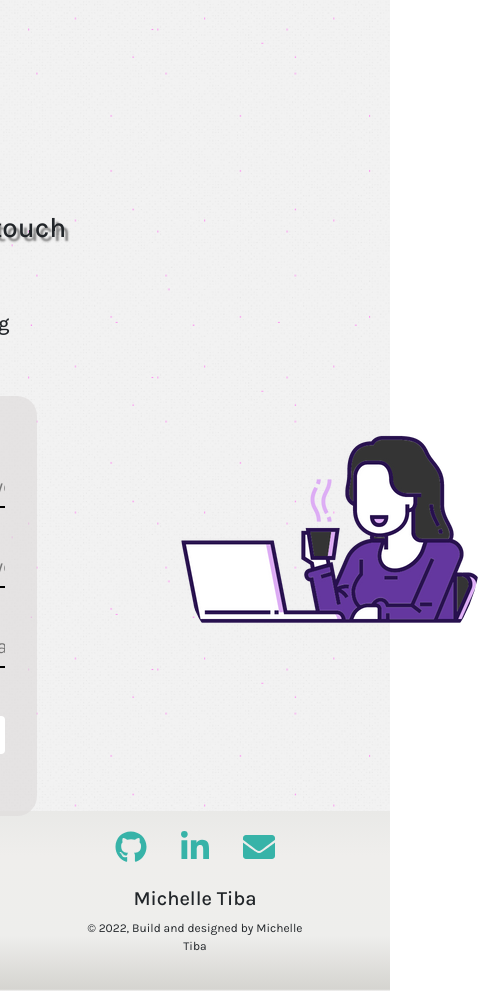
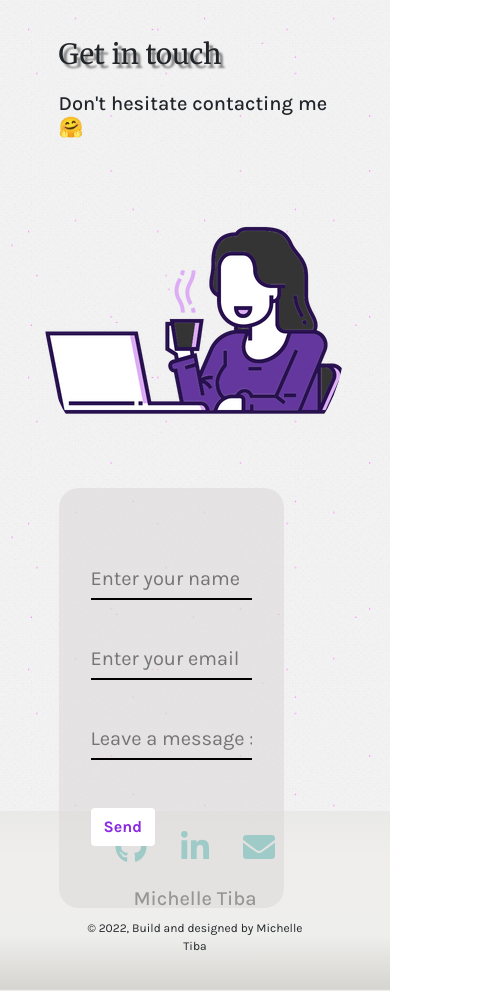
Before and after one commit to midoritiba/portfolio, a React (Create React App) app in the folder client/: page / in a window 390 px wide. Shown: the part 7200-8191 px from the top of the page, 481 px wide, since content can reach past the window. Built offline with nearby package versions, Linux system fonts and the light colour scheme.

Commit message:
contact responsive

```diff
--- a/client/src/components/ContactForm.js
+++ b/client/src/components/ContactForm.js
@@ -34,7 +34,6 @@ const ContactForm = () => {
 
   return (
       <div className='me-5'>
-        <h5 className="mt-1 mb-3">Don't hesitate contacting me 🤗</h5>
         <div className="section-content">
           <div className="form-wrapper">
             <form onSubmit={handleSubmit}  ref={form}>
--- a/client/src/pages/Contact.js
+++ b/client/src/pages/Contact.js
@@ -9,16 +9,18 @@ const Contact = () => {
   return (
 
     <section className={darkMode ? `contact bg-dark` : `contact bg-light`} id='contact'>
+      <h1 className='mb-3'>Get in touch</h1>
+      <h5 className="mt-1 mb-5">Don't hesitate contacting me 🤗</h5>
+      <div className="contact-wrapper">
+        <div className="d-flex flex-column" style={{}}>
+          <ContactForm />
+        </div>
 
-        <div className="d-flex flex-column" style={{}}>
-          <h1 className='mb-3'>Get in touch</h1>
+        <div className='d-flex flex-column text-center '>
+          <img  src={process.env.PUBLIC_URL + '/images/contact.png'} style={{width: '300px', borderRadius: '50%'}} alt="" />
+        </div>
+      </div>
 
-          <ContactForm />
-          </div>
-
-          <div className='d-flex flex-column text-center ms-5'>
-            <img className='mt-5 ms-5' src={process.env.PUBLIC_URL + '/images/contact.png'} style={{width: '300px', borderRadius: '50%'}} alt="" />
-          </div>
 
 
     </section>
--- a/client/src/sass/_contactform.scss
+++ b/client/src/sass/_contactform.scss
@@ -1,11 +1,10 @@
 #contact{
     .form-wrapper {
-        padding: 5vmin 0;
         align-self: center;
-
     }
 
     form {
+        width: 100%;
         padding: 2rem;
         height: 420px;
         background-color: #dddada9f;
--- a/client/src/sass/_main.scss
+++ b/client/src/sass/_main.scss
@@ -270,7 +270,23 @@ body {
       }
     }
     #contact{
+      h1{
+        font-family: 'Merriweather', serif;
+      }
       display: flex;
+      flex-direction: column;
       justify-content: center;
+      align-items: flex-start;
+      padding: 2rem 15%;
+      .contact-wrapper{
+        display: flex;
+        width: 100%;
+        justify-content: center;
+        align-items: center;
+        @media screen and (max-width: $large) {
+          flex-direction: column-reverse;
+        }
+      }
+
     }
   }
```
